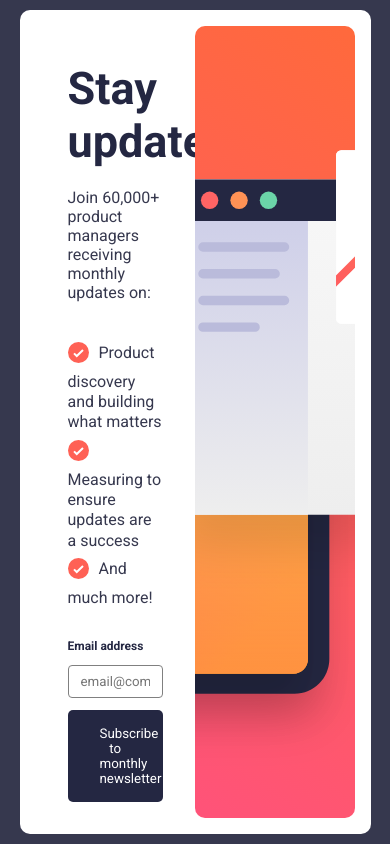
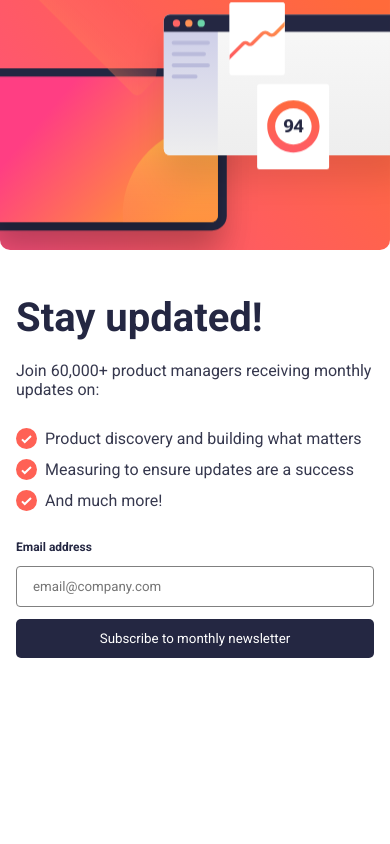
Before and after one commit to Yinkajay/Newsletter-Sign-Up-Form, a Vue app: page / in a window 390 px wide. Built offline with nearby package versions, Linux system fonts and the light colour scheme.

Commit message:
Use event bus to transmit email address to success page

```diff
--- a/src/App.vue
+++ b/src/App.vue
@@ -1,5 +1,3 @@
-<script setup>
-</script>
 
 <template>
   <main>
@@ -7,19 +5,15 @@
   </main>
 </template>
 
-<style scoped>
-.logo {
-  height: 6em;
-  padding: 1.5em;
-  will-change: filter;
-  transition: filter 300ms;
+<script>
+
+export default {
+  data() {
+    return {
+      message: this.carModel
+    }
+  }
 }
+</script>
 
-.logo:hover {
-  filter: drop-shadow(0 0 2em #646cffaa);
-}
-
-.logo.vue:hover {
-  filter: drop-shadow(0 0 2em #42b883aa);
-}
-</style>
+<style scoped></style>
--- /dev/null
+++ b/src/EventBus.js
@@ -0,0 +1,7 @@
+import { reactive } from 'vue';
+
+const EventBus = reactive({
+  emittedData: 'testing'
+});
+
+export default EventBus;
--- a/src/components/SignupForm.vue
+++ b/src/components/SignupForm.vue
@@ -4,7 +4,8 @@
             <div class="email-form">
                 <p class="error-text" v-if="invalidSubmission">Valid email required</p>
                 <label for="email">Email address</label>
-                <input :class="{ 'error-input': invalidSubmission, '': !invalidSubmission }" type="email" v-model="emailAddress" name="email" id="email" placeholder="email@company.com"
+                <input :class="{ 'error-input': invalidSubmission, '': !invalidSubmission }" type="email"
+                    v-model="emailAddress" name="email" id="email" placeholder="email@company.com"
                     @input="checkValidity(emailAddress)">
             </div>
             <button>Subscribe to monthly newsletter</button>
@@ -14,10 +15,14 @@
 </template>
 
 
+
+
+
 <script>
 import { useRouter } from 'vue-router';
+import EventBus from '../EventBus';
+const router = useRouter()
 
-const router = useRouter()
 export default {
     data() {
         return {
@@ -25,9 +30,6 @@ export default {
             emailIsValid: false,
             invalidSubmission: false
         }
-    },
-    computed: {
-
     },
     methods: {
         checkValidity(email) {
@@ -38,14 +40,18 @@ export default {
             this.emailIsValid = true
         },
         submitForm() {
+            console.log(EventBus.emittedData)
+            EventBus.emittedData = this.emailAddress
+            console.log(EventBus.emittedData)
             if (!this.emailIsValid) {
                 this.invalidSubmission = true
                 return
             } else {
+                this.$emit('submit-email', this.emailAddress)
+
                 this.$router.replace('/success')
             }
         }
-
     }
 }
 </script>
@@ -71,41 +77,22 @@ label {
     font-weight: bold;
 }
 
-.error-input{
+.error-input {
     border-color: var(--tomato);
     background-color: hsla(4, 100%, 67%, 0.4);
 }
 
-.error-input:focus, .error-input:active{
+.error-input:focus,
+.error-input:active {
     border-color: var(--tomato);
     outline: 1.5px solid var(--tomato);
 }
 
 input {
     width: 100%;
-    padding: 8px 12px;
+    padding: 12px 16px;
     border-radius: 4px;
     border: 1px solid grey;
     margin: 12px 0;
 }
-
-/* button {
-    background-color: var(--dark-grey);
-    color: white;
-    width: 100%;
-    border: none;
-    padding: 1rem 32px;
-    border-radius: 5px;
-    cursor: pointer;
-}
-
-button:disabled {
-    cursor: not-allowed;
-    box-shadow: none;
-}
-
-button:hover {
-    background-color: var(--tomato);
-    box-shadow: 0px 6px 12px 2px rgba(255, 98, 87, 0.6);
-} */
 </style>
--- a/src/components/SuccessCard.vue
+++ b/src/components/SuccessCard.vue
@@ -2,17 +2,31 @@
     <section>
         <img src="../../assets/images/icon-success.svg" alt="">
         <h1>Thanks for subscribing!</h1>
-
-        <p>A confirmation email has been sent to ash@loremcompany.com. Please open it and click the button inside to confirm
+        <p>A confirmation email has been sent to <span>{{ emittedData }}</span>. Please open it and click the button inside
+            to confirm
             your subscription.</p>
-
-        <button>Dismiss message</button>
+        <router-link to="/">
+            <button>Dismiss message</button>
+        </router-link>
     </section>
 </template>
 
+
 <script>
+import EventBus from '../EventBus';
 
-
+export default {
+    data() {
+        return {
+            emailAddress: this.emailAdd
+        }
+    },
+    computed:{
+        emittedData(){
+            return EventBus.emittedData
+        }
+    }
+}
 </script>
 
 <style scoped>
@@ -21,13 +35,29 @@ section {
     background-color: white;
     max-width: 30rem;
     border-radius: 10px;
-    /* display: flex; */
-    /* flex-direction: ; */
 }
 
-p{
+p {
     margin: 15px 0;
 }
 
+section {
+    height: 100%;
+}
 
+@media(max-width: 500px) {
+    section {
+        max-width: 100%;
+        border-radius: 0;
+        position: relative;
+    }
+
+    button {
+        position: absolute;
+        width: 80%;
+        bottom: 24px;
+        right: 0;
+        transform: translateX(-10%);
+    }
+}
 </style>
--- a/src/main.js
+++ b/src/main.js
@@ -8,7 +8,7 @@ import router from './router'
 const app = createApp(App)
 
 app.component('SignupForm', SignupForm)
-app.component( 'SuccessCard', SuccessCard)
+app.component('SuccessCard', SuccessCard)
 
 app.use(router)
 
--- a/src/pages/Home.vue
+++ b/src/pages/Home.vue
@@ -17,7 +17,7 @@
                     <p>And much more!</p>
                 </li>
             </ul>
-            <SignupForm />
+            <SignupForm @submit-email="handleSubmit" />
         </section>
         <section class="right">
             <div class=""></div>
@@ -27,7 +27,19 @@
 
 
 <script>
-
+export default {
+    data() {
+        return {
+            mail: ''
+        }
+    },
+    methods: {
+        handleSubmit(data) {
+            this.mail = data
+            return
+        },
+    }
+}
 </script>
 
 
--- a/src/pages/SuccessPage.vue
+++ b/src/pages/SuccessPage.vue
@@ -1,14 +1,16 @@
 <template>
-<SuccessCard />
+    <SuccessCard />
 </template>
 
 <script>
 import SuccessCard from '../components/SuccessCard.vue'
 export default {
-    components: SuccessCard
+    components: SuccessCard,
+    data() {
+        return {
+        }
+    }
 }
 </script>
 
-<style>
-
-</style>
+<style></style>
--- a/src/style.css
+++ b/src/style.css
@@ -36,13 +36,59 @@ main {
   align-items: center;
 }
 
-.home{
+.home {
   background-color: white;
   width: 100%;
   max-width: 60rem;
   padding: 1rem;
   display: flex;
   border-radius: 10px;
+}
+
+.right {
+  /* background-color: green; */
+  background-image: url(../assets/images/illustration-sign-up-desktop.svg);
+  background-size: cover;
+  background-position: center center;
+  border-radius: 10px;
+  width: 50%;
+}
+
+
+.left {
+  background-color: white;
+  padding: 1rem 2rem;
+  width: 50%;
+}
+
+
+h1 {
+  color: var(--dark-grey);
+  font-size: 45px;
+  margin: 20px 0;
+}
+
+p {
+  color: var(--charcoal-grey);
+}
+
+ul {
+  margin: 32px 0;
+}
+
+li {
+  list-style: none;
+}
+
+li img {
+  vertical-align: middle;
+  margin: 8px 0;
+  margin-right: 10px;
+}
+
+li p {
+  vertical-align: middle;
+  display: inline;
 }
 
 button {
@@ -65,139 +111,79 @@ button:hover {
   box-shadow: 0px 6px 12px 2px rgba(255, 98, 87, 0.6);
 }
 
+@media (max-width:600px) {
+  main {
+    width: 95%;
+  }
+
+  h1 {
+    font-size: 40px;
+  }
+
   .left {
-  /* background-color: yellow; */
     background-color: white;
-  padding: 1rem 2rem;
+    padding: 12px;
     width: 50%;
   }
 
   .right {
-  background-color: green;
-  background-image: url(../assets/images/illustration-sign-up-desktop.svg);
-  background-size: cover;
-  background-position: center center;
-  border-radius: 10px;
-  width: 50%;
-}
-
-h1 {
-  color: var(--dark-grey);
-  font-size: 45px;
-  margin: 20px 0;
-}
-
-p{
-  color: var(--charcoal-grey);
+    background-position: center right;
   }
 
   ul {
-  margin: 32px 0;
-}
-
-li {
-  list-style: none;
+    margin: 24px 0;
   }
 
   li img {
-  vertical-align: middle;
-  margin: 8px 0;
-  margin-right: 10px;
+    margin: 5px 0;
+    margin-right: 8px;
   }
 
-li p {
-  vertical-align: middle;
-  display: inline;
+  button {
+    padding: 12px 16px;
+  }
+}
+
+@media (max-width:500px) {
+
+  body {
+    background-color: white;
+  }
+
+  #app {
+    height: 100%;
+    display: block;
+  }
+
+  main {
+    height: 100%;
+    width: 100%;
+    border-radius: 0px;
+    display: block;
+  }
+
+  .home {
+    display: flex;
+    flex-direction: column-reverse;
+    background-color: white;
+    /* background-color: red; */
+    width: 100%;
+    max-width: 60rem;
+    padding: 0;
+    border-radius: 10px;
+  }
+
+  .right {
+    background-image: url(../assets/images/illustration-sign-up-mobile.svg);
+    border-radius: 0 0 10px 10px;
+    min-height: 250px;
+    width: 100%;
   }
 
 
-
-/* :root {
-  font-family: Inter, system-ui, Avenir, Helvetica, Arial, sans-serif;
-  line-height: 1.5;
-  font-weight: 400;
-
-  color-scheme: light dark;
-  color: rgba(255, 255, 255, 0.87);
-  background-color: #242424;
-
-  font-synthesis: none;
-  text-rendering: optimizeLegibility;
-  -webkit-font-smoothing: antialiased;
-  -moz-osx-font-smoothing: grayscale;
-  -webkit-text-size-adjust: 100%;
+  .left {
+    background-color: white;
+    padding: 1.5rem 1rem;
+    width: 100%;
   }
-
-a {
-  font-weight: 500;
-  color: #646cff;
-  text-decoration: inherit;
 }
-a:hover {
-  color: #535bf2;
-}
-
-a {
-  font-weight: 500;
-  color: #646cff;
-  text-decoration: inherit;
-}
-a:hover {
-  color: #535bf2;
-}
-
-body {
-  margin: 0;
-  display: flex;
-  place-items: center;
-  min-width: 320px;
-  min-height: 100vh;
-}
-
-h1 {
-  font-size: 3.2em;
-  line-height: 1.1;
-}
-
-button {
-  border-radius: 8px;
-  border: 1px solid transparent;
-  padding: 0.6em 1.2em;
-  font-size: 1em;
-  font-weight: 500;
-  font-family: inherit;
-  background-color: #1a1a1a;
-  cursor: pointer;
-  transition: border-color 0.25s;
-}
-button:hover {
-  border-color: #646cff;
-}
-button:focus,
-button:focus-visible {
-  outline: 4px auto -webkit-focus-ring-color;
-}
-
-.card {
-  padding: 2em;
-}
-
-#app {
-  max-width: 1280px;
-  margin: 0 auto;
-  padding: 2rem;
-  text-align: center;
-}
-
-@media (prefers-color-scheme: light) {
-  :root {
-    color: #213547;
-    background-color: #ffffff;
-  }
-  a:hover {
-    color: #747bff;
-  }
-  button {
-    background-color: #f9f9f9;
-  }
-} */
```
Lines whose indentation alone changed are shown as unchanged.
